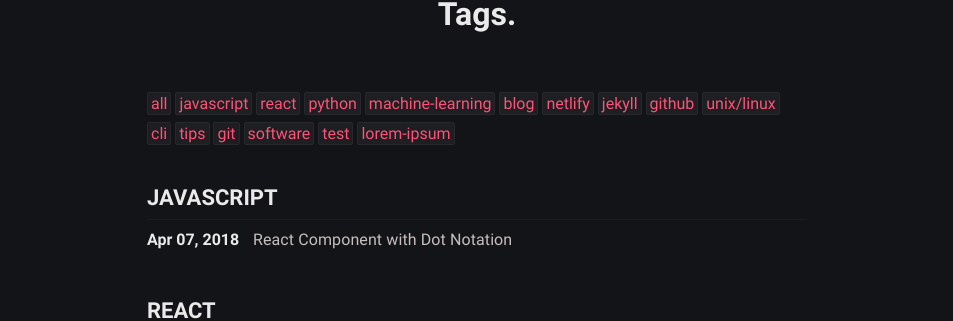
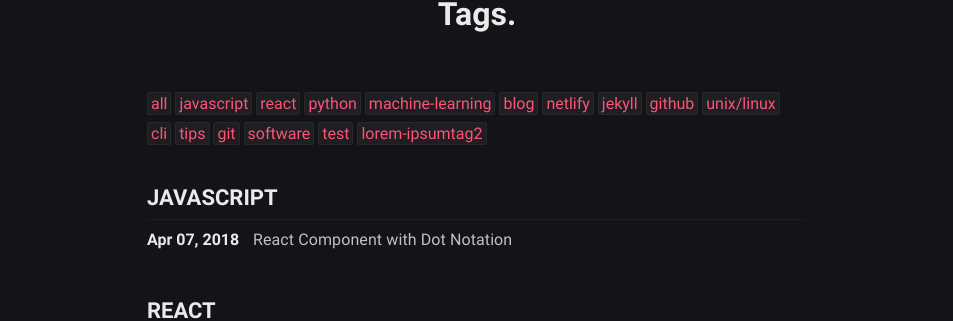
Before and after one commit to TzZek/zek-blog-v2, a Jekyll site: the page built from tags.html, in a window 1280 px wide and 900 px high. Shown: the part 197-518 px from the top of the window, without its empty margins (163-1116 px from the left). Built offline with Jekyll 4.4.1, drawn with Linux system fonts in a browser that asks for light colours; some of the changed text lies outside the part shown.

Commit message:
2020-12-07-Test-post.md: updated tags

```diff
--- a/_posts/Test-post/2020-12-07-Test-post.md
+++ b/_posts/Test-post/2020-12-07-Test-post.md
@@ -5,7 +5,7 @@ date: '2020-12-07T16:38:02.650Z'
 modified: '2020-12-07T16:38:02.650Z'
 tags:
   - test
-  - lorem-ipsum
+  - lorem-ipsumtag2
 categories: []
 layout: post
 ---
```
